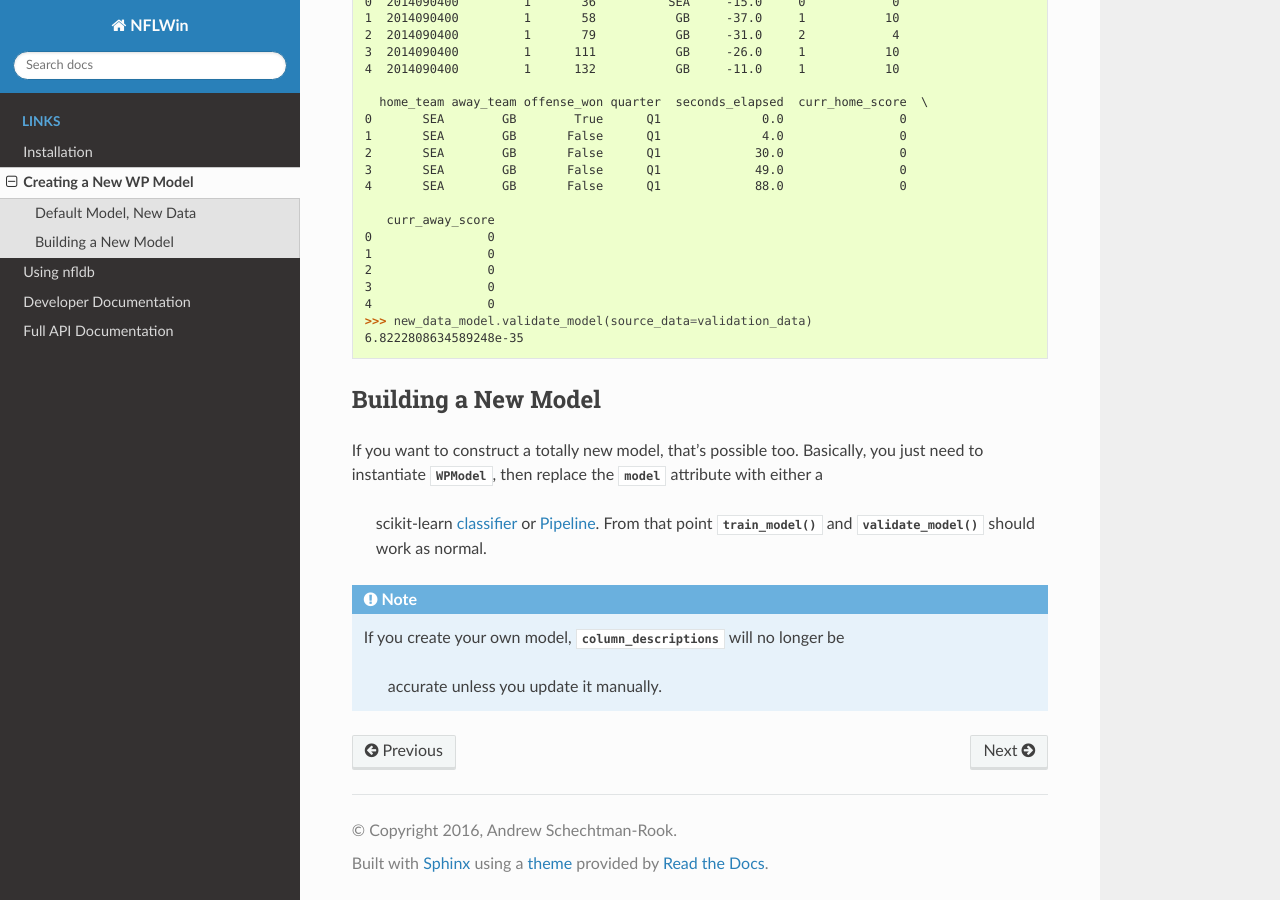
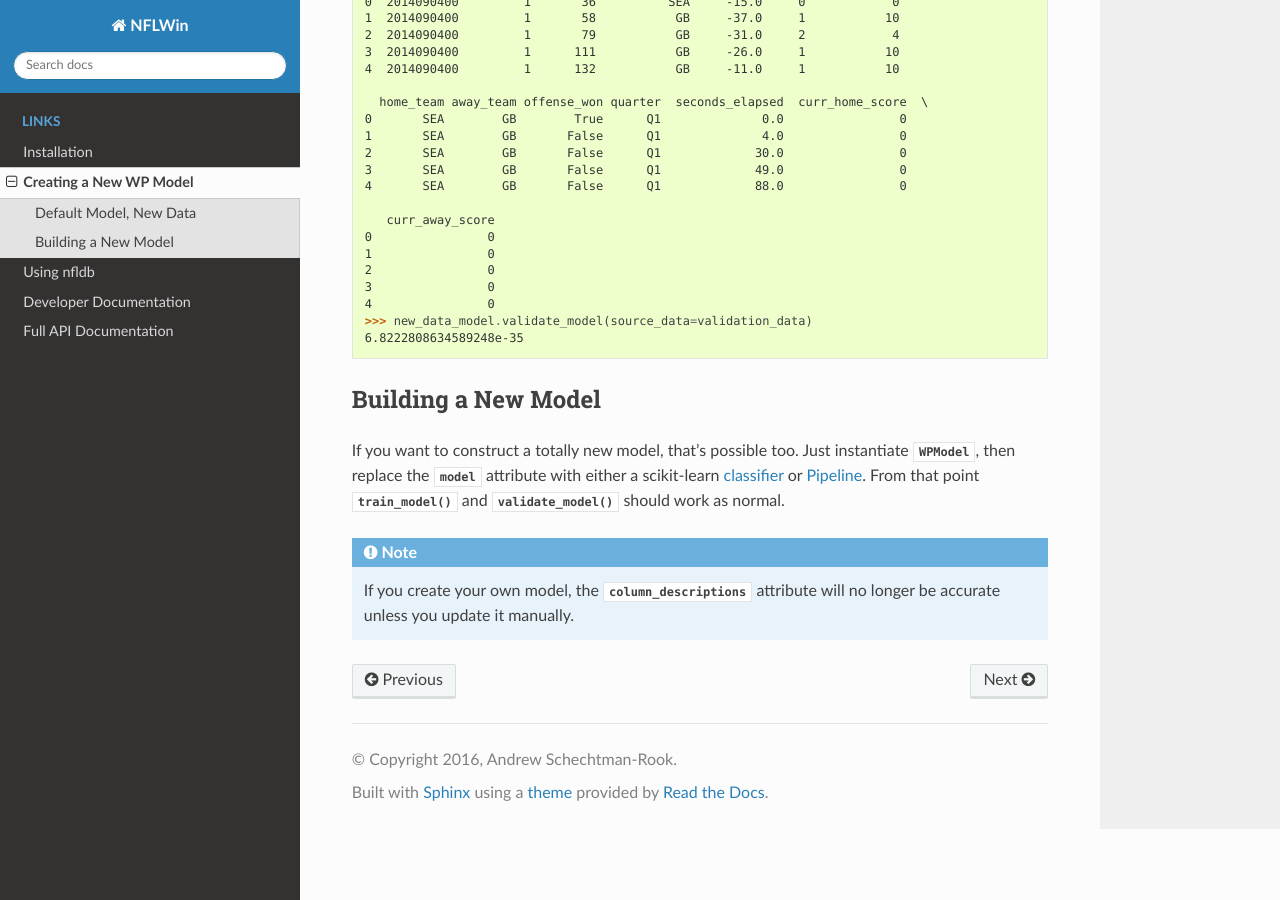
Before and after one commit to AndrewRook/NFLWin, a Sphinx documentation site: the page built from doc/source/model.rst, in a window 1280 px wide and 900 px high, scrolled down 1216 px. Built offline with Sphinx 7.4.7 and the Read the Docs theme 2.0.0, drawn with Linux system fonts in a browser that asks for light colours; the version number could not be read and is left out.

Commit message:
fixing typesetting

```diff
--- a/doc/source/model.rst
+++ b/doc/source/model.rst
@@ -83,17 +83,17 @@ If you want to supply your own data, that's easy too - simply set the
 Building a New Model
 --------------------
 If you want to construct a totally new model, that's possible
-too. Basically, you just need to instantiate
+too. Just instantiate
 :class:`~nflwin.model.WPModel`, then replace the
 :attr:`~nflwin.model.WPModel.model` attribute with either a
- scikit-learn `classifier
- <http://scikit-learn.org/stable/auto_examples/classification/plot_classifier_comparison.html>`_
- or `Pipeline
- <http://scikit-learn.org/stable/modules/generated/sklearn.pipeline.Pipeline.html>`_. From
- that point :meth:`~nflwin.model.WPModel.train_model` and
- :meth:`~nflwin.model.WPModel.validate_model` should work as normal.
+scikit-learn `classifier
+<http://scikit-learn.org/stable/auto_examples/classification/plot_classifier_comparison.html>`_
+or `Pipeline
+<http://scikit-learn.org/stable/modules/generated/sklearn.pipeline.Pipeline.html>`_. From
+that point :meth:`~nflwin.model.WPModel.train_model` and
+:meth:`~nflwin.model.WPModel.validate_model` should work as normal.
 
 .. note::
-   If you create your own model,
-   :attr:`~nflwin.model.WPModel.column_descriptions` will no longer be
-	 accurate unless you update it manually.
+   If you create your own model, the
+   :attr:`~nflwin.model.WPModel.column_descriptions` attribute will no longer be
+   accurate unless you update it manually.
```
